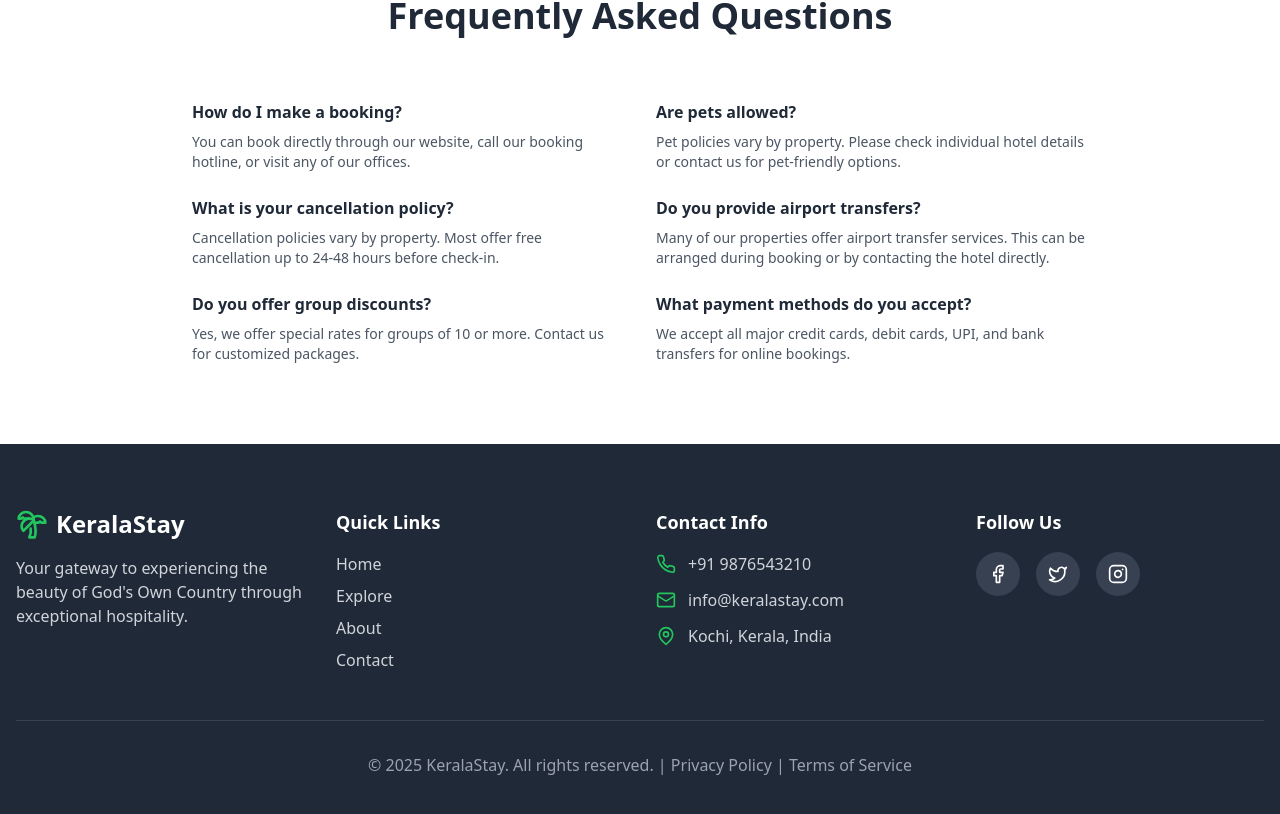
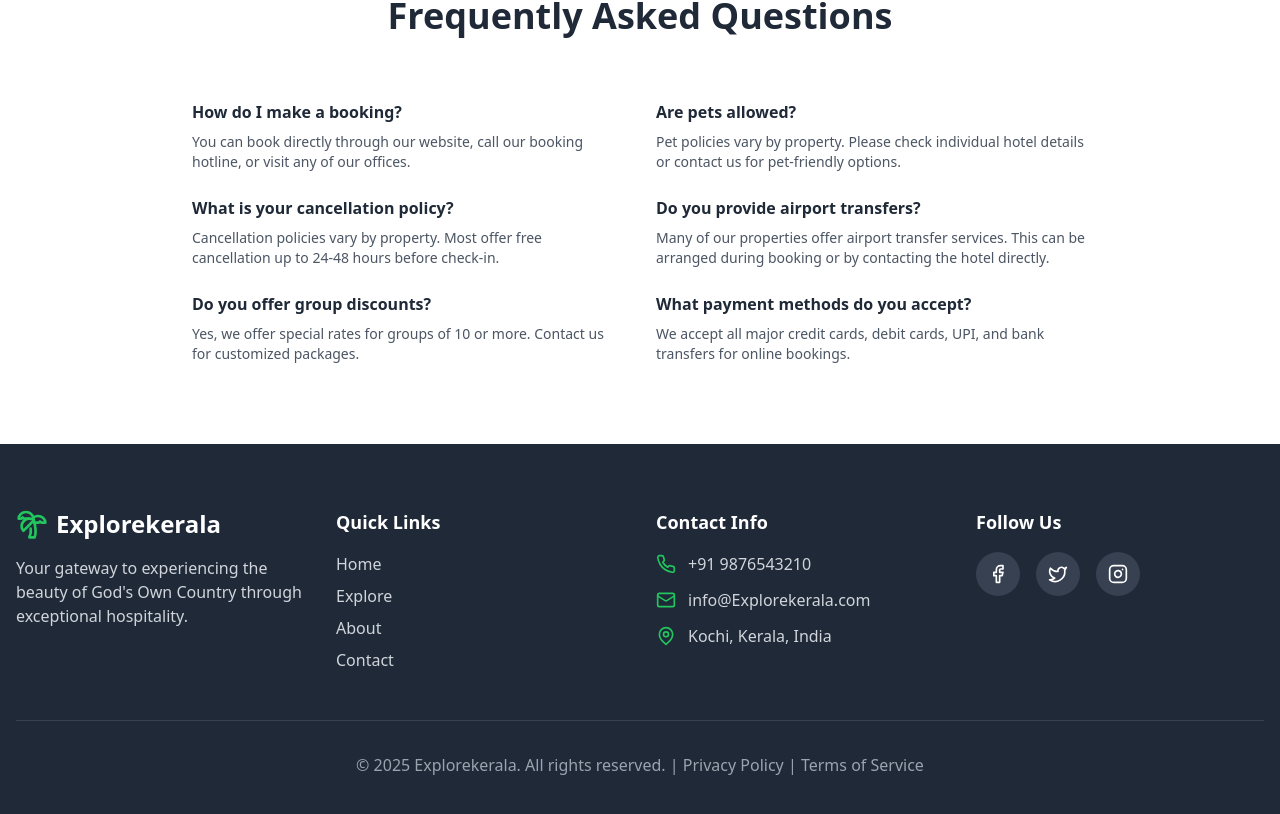
Before and after one commit to tharanathbiju14/explorekerala, a React (Vite) app: page /contact in a window 1280 px wide. Shown: the part 1958-2772 px from the top of the page. Built offline with nearby package versions, Linux system fonts and the light colour scheme.

Commit message:
changed name

```diff
--- a/index.html
+++ b/index.html
@@ -4,7 +4,7 @@
     <meta charset="UTF-8" />
     <link rel="icon" type="image/svg+xml" href="/vite.svg" />
     <meta name="viewport" content="width=device-width, initial-scale=1.0" />
-    <title>KeralaStay - Your Gateway to God's Own Country</title>
+    <title>Explorekerala - Your Gateway to God's Own Country</title>
     <meta name="description" content="Discover exceptional hospitality across Kerala's beautiful landscapes. Book luxury resorts, backwater stays, hill stations, and beachfront properties." />
   </head>
   <body>
--- a/src/components/Footer.tsx
+++ b/src/components/Footer.tsx
@@ -17,7 +17,7 @@ const Footer = () => {
           <div className="space-y-2 sm:space-y-4">
             <div className="flex items-center space-x-2">
               <PalmTree className="h-6 w-6 sm:h-8 sm:w-8 text-green-500" />
-              <span className="text-lg sm:text-2xl font-bold">KeralaStay</span>
+              <span className="text-lg sm:text-2xl font-bold">Explorekerala</span>
             </div>
             <p className="text-gray-300 text-xs sm:text-base leading-relaxed">
               Your gateway to experiencing the beauty of God's Own Country through exceptional hospitality.
@@ -51,7 +51,7 @@ const Footer = () => {
               </div>
               <div className="flex items-center space-x-2 sm:space-x-3">
                 <Mail className="h-4 w-4 sm:h-5 sm:w-5 text-green-500" />
-                <span className="text-gray-300 text-xs sm:text-base">info@keralastay.com</span>
+                <span className="text-gray-300 text-xs sm:text-base">info@Explorekerala.com</span>
               </div>
               <div className="flex items-center space-x-2 sm:space-x-3">
                 <MapPin className="h-4 w-4 sm:h-5 sm:w-5 text-green-500" />
@@ -84,7 +84,7 @@ const Footer = () => {
         {/* Footer Bottom */}
         <div className="border-t border-gray-700 mt-8 pt-4 sm:mt-12 sm:pt-8 text-center">
           <p className="text-gray-400 text-xs sm:text-base">
-            © 2025 KeralaStay. All rights reserved. |{' '}
+            © 2025 Explorekerala. All rights reserved. |{' '}
             <a href="#" className="hover:text-green-400 transition-colors duration-200">
               Privacy Policy
             </a>{' '}
--- a/src/components/Header.tsx
+++ b/src/components/Header.tsx
@@ -31,7 +31,7 @@ const Header = () => {
           {/* Logo */}
           <Link to="/" className="flex items-center space-x-2">
             <PalmTree className="h-8 w-8 text-green-600" />
-            <span className="text-lg sm:text-2xl font-bold text-gray-800">KeralaStay</span>
+            <span className="text-lg sm:text-2xl font-bold text-gray-800">Explorekerala</span>
           </Link>
 
           {/* Desktop Navigation */}
--- a/src/pages/AboutPage.tsx
+++ b/src/pages/AboutPage.tsx
@@ -26,7 +26,7 @@ const AboutPage = () => {
       name: 'Arjun Menon',
       role: 'Customer Experience Manager',
       image: 'https://images.pexels.com/photos/1681010/pexels-photo-1681010.jpeg?auto=compress&cs=tinysrgb&w=300',
-      description: 'Dedicated to creating memorable experiences for every KeralaStay guest.'
+      description: 'Dedicated to creating memorable experiences for every Explorekerala guest.'
     }
   ];
 
@@ -37,7 +37,7 @@ const AboutPage = () => {
         <div className="container mx-auto px-4 text-center">
           <div className="flex items-center justify-center space-x-3 mb-6">
             <PalmTree className="h-12 w-12" />
-            <h1 className="text-5xl font-bold">About KeralaStay</h1>
+            <h1 className="text-5xl font-bold">About Explorekerala</h1>
           </div>
           <p className="text-xl max-w-3xl mx-auto leading-relaxed">
             Your trusted partner in discovering the authentic beauty of God's Own Country through
@@ -54,7 +54,7 @@ const AboutPage = () => {
               <h2 className="text-4xl font-bold text-gray-800 mb-6">Our Story</h2>
               <div className="space-y-4 text-gray-600 leading-relaxed">
                 <p>
-                  Founded in 2009, KeralaStay began as a small family business with a simple dream:
+                  Founded in 2009, Explorekerala began as a small family business with a simple dream:
                   to share the incredible beauty and rich culture of Kerala with travelers from around the world.
                 </p>
                 <p>
--- a/src/pages/ContactPage.tsx
+++ b/src/pages/ContactPage.tsx
@@ -40,7 +40,7 @@ const ContactPage = () => {
     {
       icon: Mail,
       title: 'Email',
-      details: ['info@keralastay.com', 'bookings@keralastay.com'],
+      details: ['info@Explorekerala.com', 'bookings@Explorekerala.com'],
       description: 'Send us your queries anytime'
     },
     {
@@ -62,19 +62,19 @@ const ContactPage = () => {
       city: 'Kochi',
       address: 'Marine Drive, Ernakulam, Kochi, Kerala 682031',
       phone: '+91 9876543210',
-      email: 'kochi@keralastay.com'
+      email: 'kochi@Explorekerala.com'
     },
     {
       city: 'Thiruvananthapuram',
       address: 'MG Road, Thiruvananthapuram, Kerala 695001',
       phone: '+91 9876543211',
-      email: 'tvm@keralastay.com'
+      email: 'tvm@Explorekerala.com'
     },
     {
       city: 'Kozhikode',
       address: 'SM Street, Kozhikode, Kerala 673001',
       phone: '+91 9876543212',
-      email: 'kozhikode@keralastay.com'
+      email: 'kozhikode@Explorekerala.com'
     }
   ];
 
```
